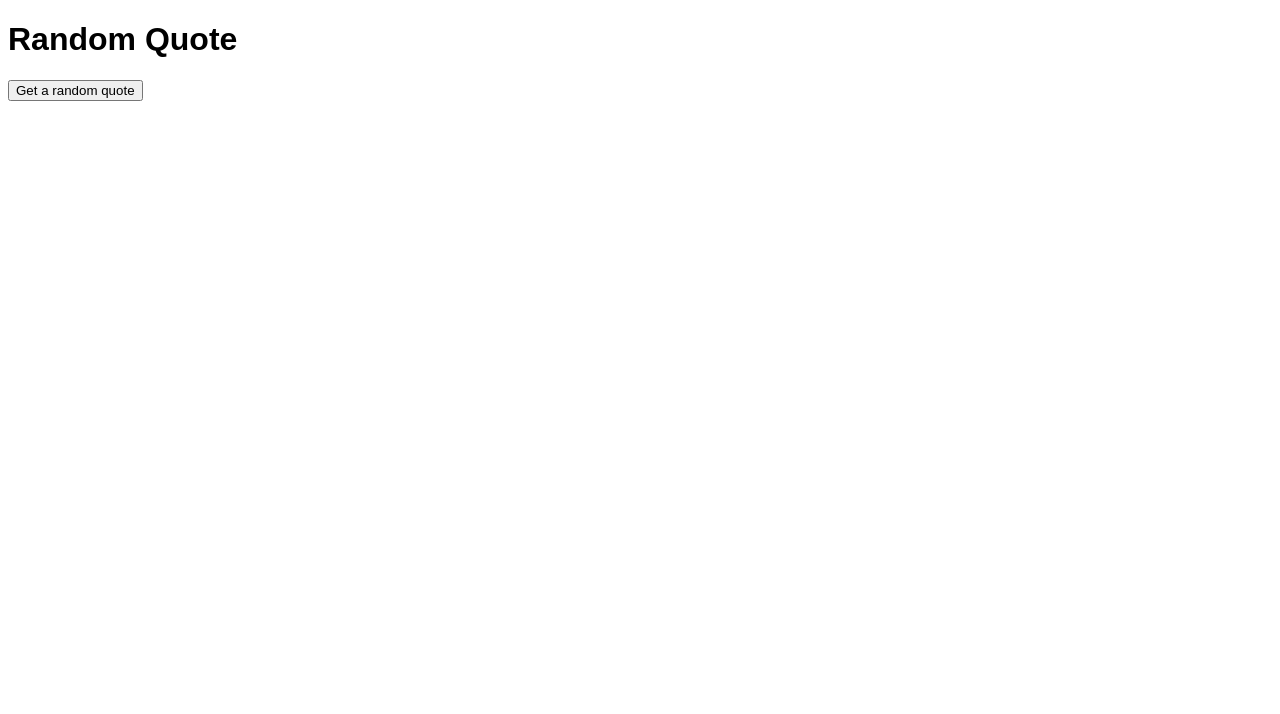
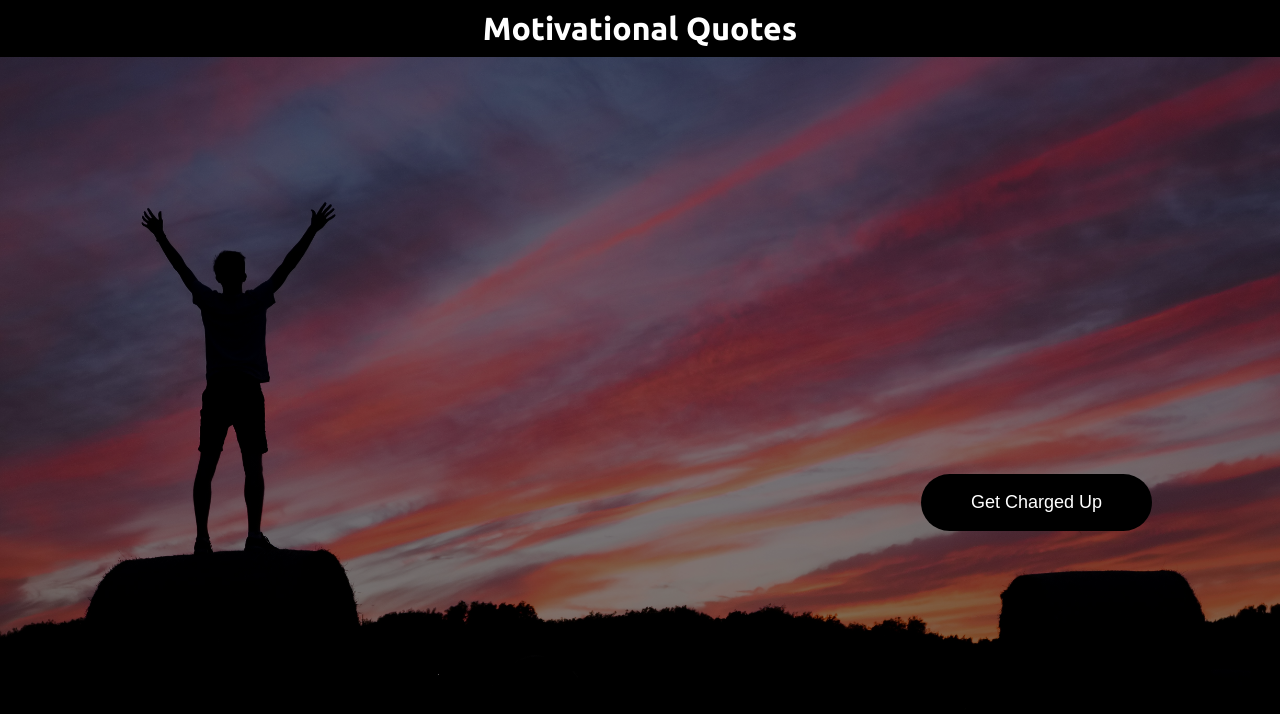
Before and after one commit to thebibeksah/Quote_Generator, a plain HTML site: page index.html in a window 1280 px wide. Drawn offline with Linux system fonts and the light colour scheme.

Commit message:
Added a bit of css to make it look better

```diff
--- a/css/style.css
+++ b/css/style.css
@@ -1,3 +1,57 @@
+@import url('https://fonts.googleapis.com/css2?family=Ubuntu:ital,wght@0,300;0,400;0,500;0,700;1,300;1,400;1,500;1,700&display=swap');
+*{
+    margin: 0;
+    padding: 0;
+}
 body{
-    font-family: Arial, Helvetica, sans-serif;
+    font-family: "Ubuntu", sans-serif;
 }
+.container{
+    background-image: linear-gradient(rgba(0, 0, 0, 0.5), rgba(0, 0, 0, 0.5)),url(../img/bg.jpg);
+    background-size: cover;
+    height: 100vh;
+}
+.title h1{
+    text-align: center;
+    padding: 10px 0;
+    font-weight: 700;
+    background-color: black;
+    color: white;
+}
+.content{
+    height: 80vh;
+    display: flex;
+    flex-direction: column;
+    text-align: right;
+    justify-content: center;
+    margin: 0 10vw;
+    align-items: flex-end;
+}
+.border-left{
+    border-left: 4px solid white;
+    padding-left: 10px;
+}
+#quote{
+    font-size: 28px;
+    text-align: justify;
+}
+#author{
+    font-size: 21px;
+}
+.upper-part{
+    width: 700px;
+    height: 250px;
+    color: white;
+}
+#retrive-quote{
+    padding: 18px 50px;
+    border-radius: 40px;
+    border: none;
+    background-color: black;
+    color: white;
+    font-size: 18px;
+    cursor: pointer;
+}
+#retrive-quote:hover{
+    background-color: rgb(32, 31, 31);
+}
--- a/index.html
+++ b/index.html
@@ -7,10 +7,24 @@
     <link rel="stylesheet" href="css/style.css">
 </head>
 <body>
-    <h1>Random Quote</h1>
-    <h2 id="quote"></h2>
-    <h3 id="author"></h3>
-    <button id="retrive-quote">Get a random quote</button>
+    <div class="container">
+        <div class="title">
+            <h1>Motivational Quotes</h1>
+        </div>
+        <div class="content">
+            <div class="upper-part">
+                <div class="quote border-left">
+                    <p id="quote"></p>
+                </div>
+                <div class="author border-left">
+                    <p id="author"></p>
+                </div>
+            </div>
+            <div class="lower-part">
+                <button id="retrive-quote">Get Charged Up</button>
+            </div>
+        </div>
+    </div>
     <script src="js/script.js"></script>
 </body>
 </html>
```
Also changed, not shown: img/bg.jpg (added).
